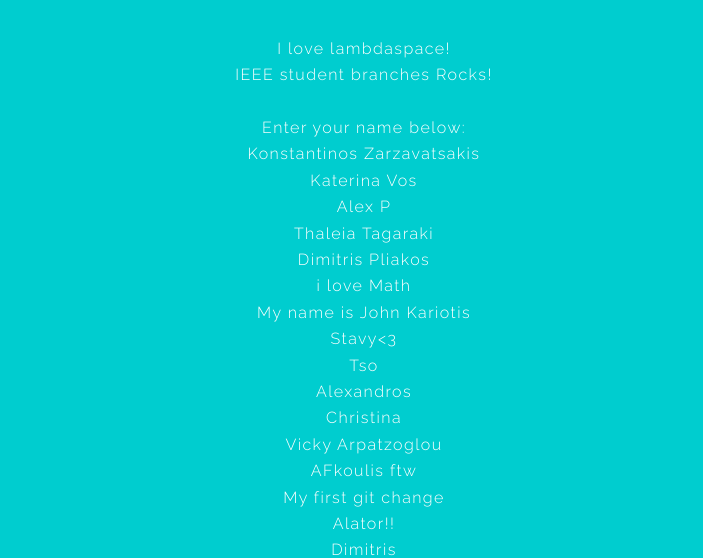
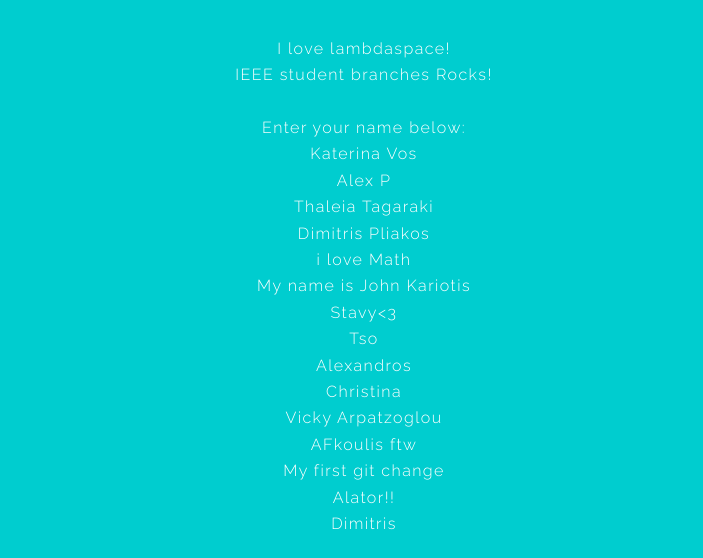
Before and after one commit to ieee-ihuthess/git_github_101, a plain HTML site: page index.html in a window 1280 px wide. Shown: the part 243-801 px from the top of the page, without its empty margins (288-991 px from the left). Drawn offline with Linux system fonts and the light colour scheme.

Commit message:
Update index.html

```diff
--- a/index.html
+++ b/index.html
@@ -24,7 +24,6 @@
 						<li> IEEE student branches Rocks! </li><br />
 						<li>  Enter your name below: </li>
 						<!-- add you name below this line  inside <li>   </li>   -->
-						<li> Konstantinos Zarzavatsakis <li>
 						<li> Katerina Vos </li>
 						<li> Alex P </li>
 						<li> Thaleia Tagaraki</li>
```
